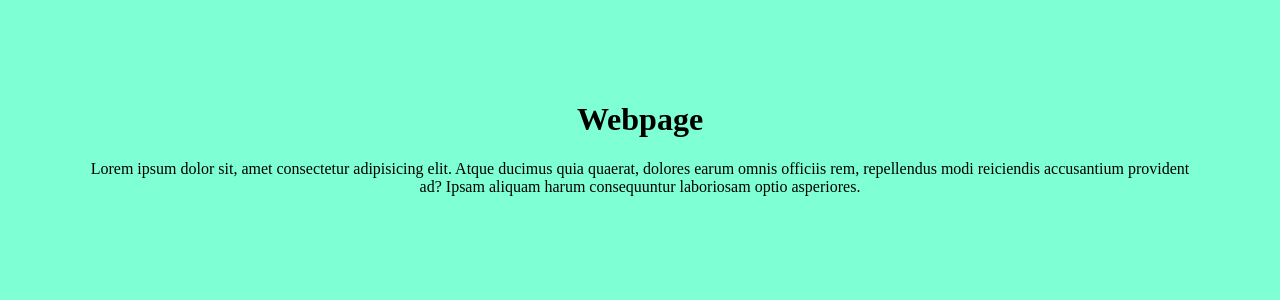
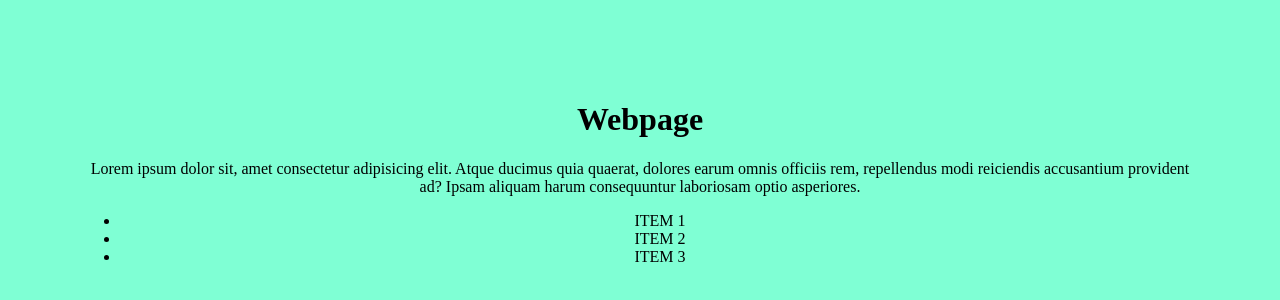
Before and after one commit to Suwethan/edx, a plain HTML site: page index.html in a window 1280 px wide. Drawn offline with Linux system fonts and the light colour scheme.

Commit message:
Addded unordered list

```diff
--- a/index.html
+++ b/index.html
@@ -7,5 +7,11 @@
 <body>
     <h1>Webpage</h1>
     <p>Lorem ipsum dolor sit, amet consectetur adipisicing elit. Atque ducimus quia quaerat, dolores earum omnis officiis rem, repellendus modi reiciendis accusantium provident ad? Ipsam aliquam harum consequuntur laboriosam optio asperiores.</p>
+    <ul>
+        <li>ITEM 1</li>
+        <li>ITEM 2</li>
+        <li>ITEM 3</li>
+
+    </ul>
 </body>
 </html>
```
